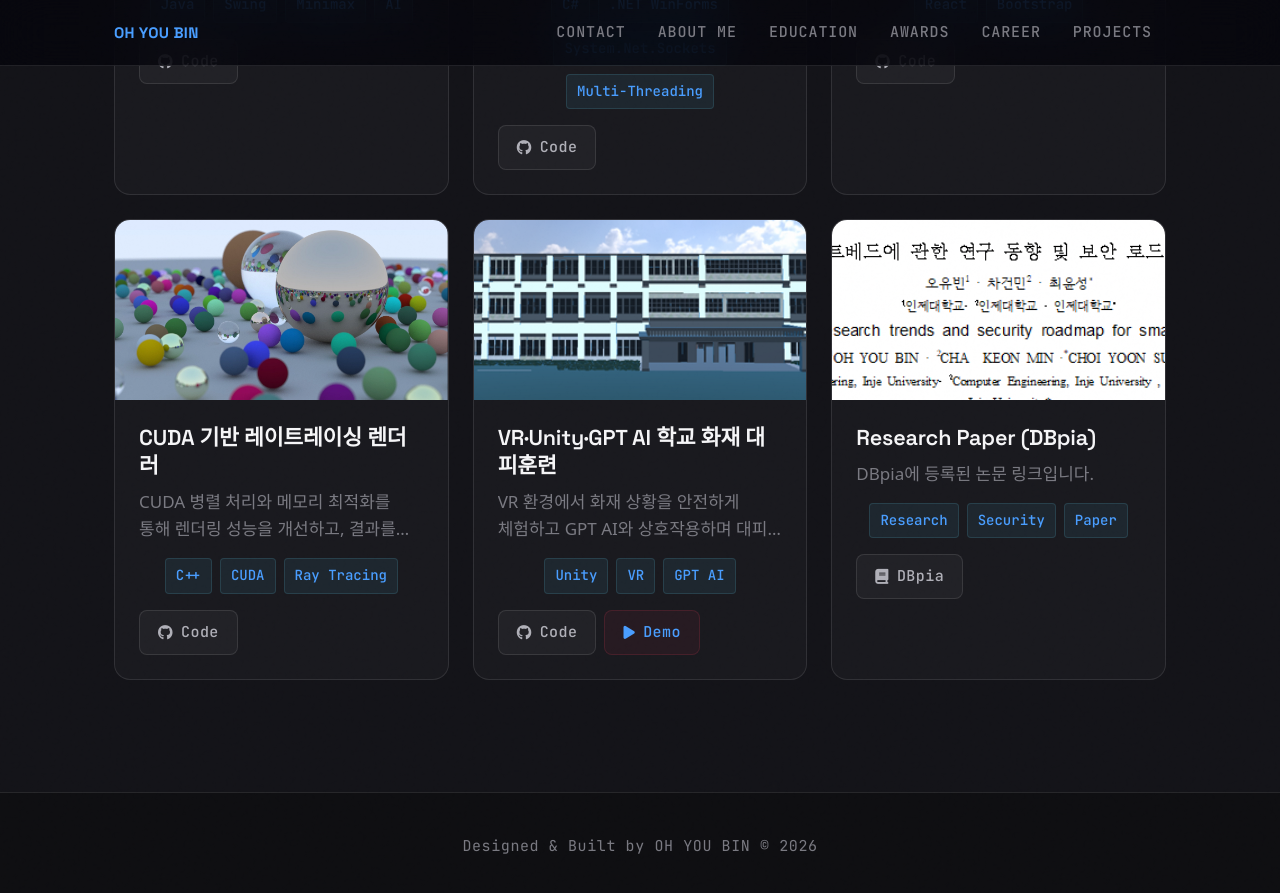
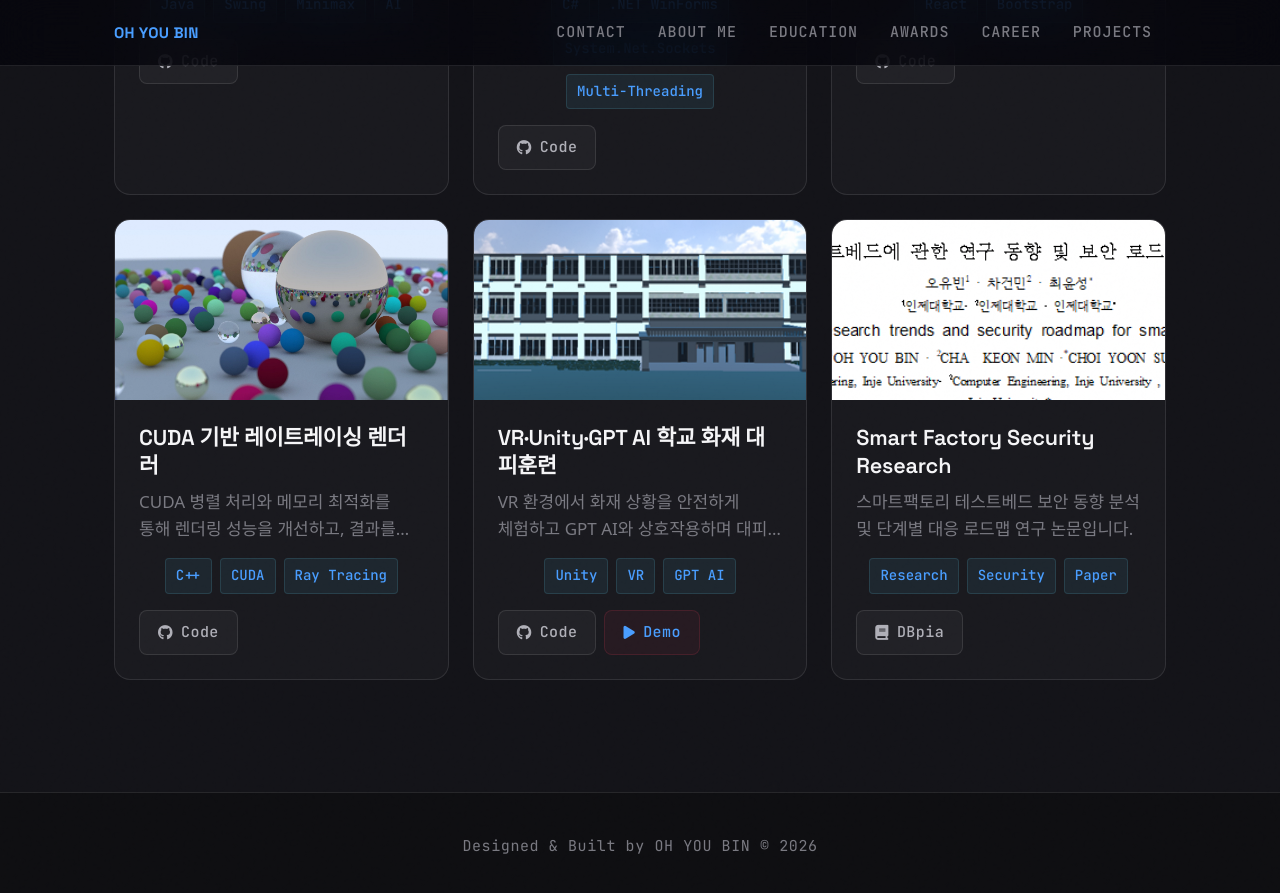
Before and after one commit to eye2ffect/eye2ffect.github.io, a Jekyll site: the page built from index.html, in a window 1280 px wide and 900 px high, scrolled down 4326 px. Shown: the top 893 px of the window. Built offline with Jekyll 4.4.1, drawn with Linux system fonts in a browser that asks for light colours; some web fonts are replaced.

Commit message:
Update favicon and refine research project

```diff
--- a/_includes/head.html
+++ b/_includes/head.html
@@ -35,4 +35,6 @@
 
 <!-- Preload critical JS -->
 <link rel="preload" href="https://code.jquery.com/jquery-3.7.1.min.js" as="script" crossorigin>
+<link rel="icon" href="assets/images/favicon.svg" type="image/svg+xml">
+<link rel="icon" href="assets/images/favicon.ico" sizes="any">
 <link rel="shortcut icon" href="assets/images/favicon.ico" />
--- a/assets/js/projects.js
+++ b/assets/js/projects.js
@@ -66,10 +66,10 @@
 	{
 		image: reseahch.image,
 		link: 'https://www.dbpia.co.kr/journal/articleDetail?nodeId=NODE12000767',
-		title: 'Research Paper (DBpia)',
+		title: 'Smart Factory Security Research',
 		demo: false,
 		technologies: ['Research', 'Security', 'Paper'],
-		description: 'DBpia에 등록된 논문 링크입니다.',
+		description: '스마트팩토리 테스트베드 보안 동향 분석 및 단계별 대응 로드맵 연구 논문입니다.',
 		categories: ['Personal project'],
 		icon: 'fa-file-alt',
 		linkLabel: 'DBpia',
```
Also changed, not shown: assets/images/favicon.svg (added).
